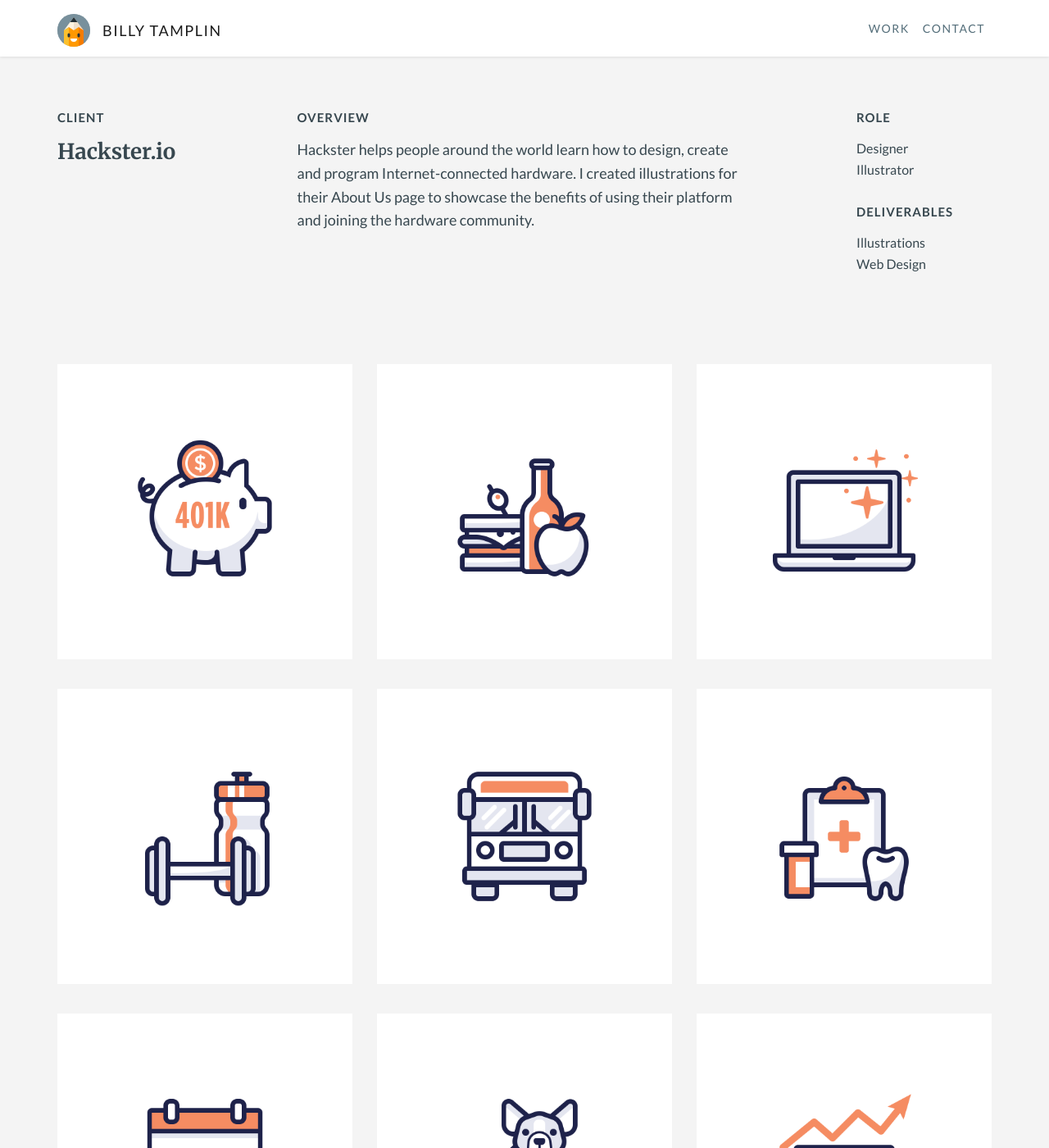
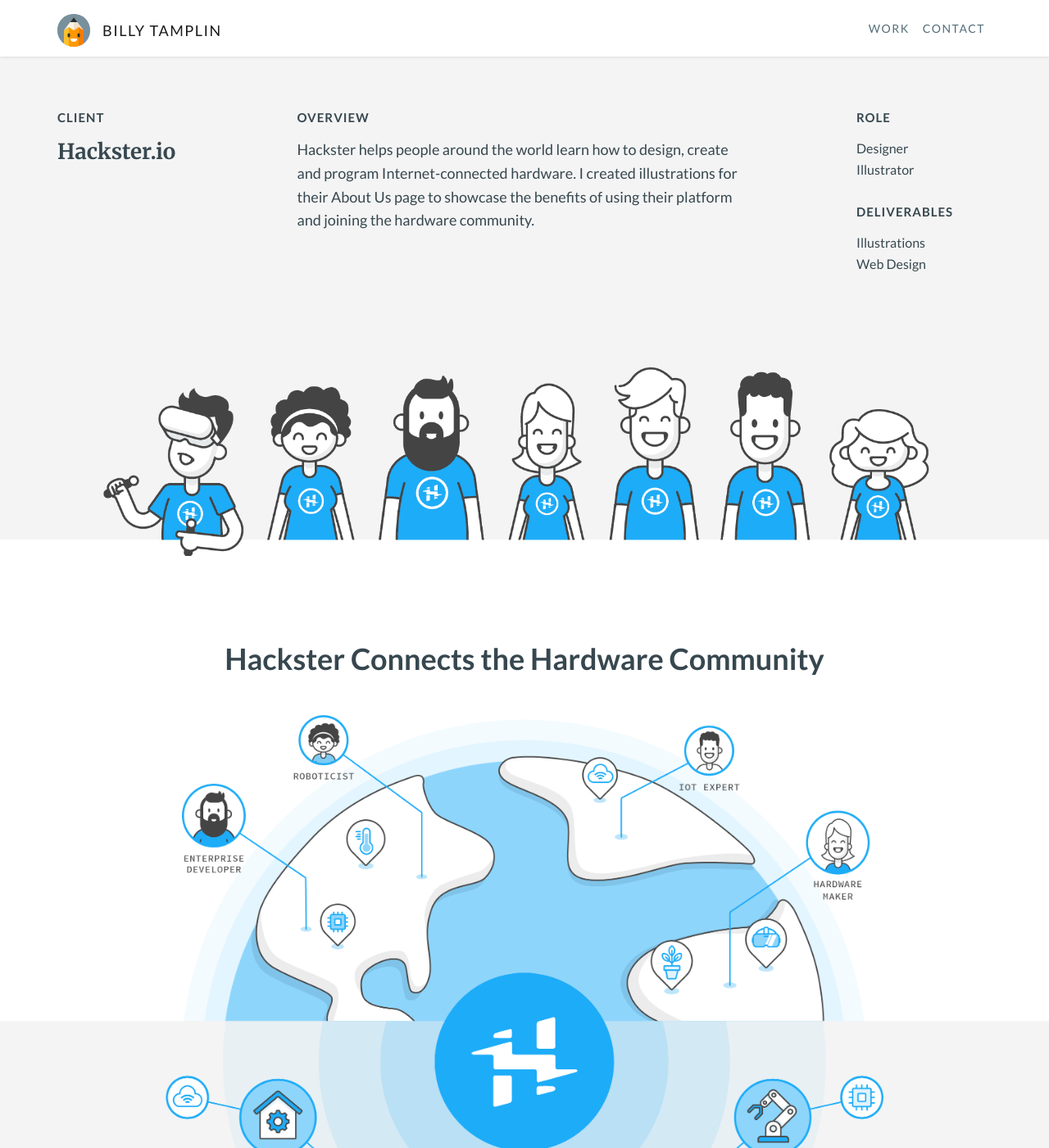
Before and after one commit to btamps/btamps.github.io, a Jekyll site: the page built from _posts/2017-12-19-hackster-illustrations.markdown, in a window 1280 px wide and 1400 px high. Shown: the whole window at 82% size. Built offline with Jekyll 4.4.1, drawn with Linux system fonts in a browser that asks for light colours; nearby versions of some CDN libraries; some of the changed text lies outside the part shown.

Commit message:
added hackster page and assets

```diff
--- a/_posts/2017-12-19-hackster-illustrations.markdown
+++ b/_posts/2017-12-19-hackster-illustrations.markdown
@@ -28,34 +28,66 @@
   </div>
 </div>
 
+<section class="container-fluid people">
+  <div class="container">
+    <div class="row">
+      <figure class="col-12">
+        <img src="../img/hackster/people.png" alt="Hackster Illustrations">
+      </figure>
+    </div>
+  </div>
+</section>
+
+<section class="container-fluid world">
+  <div class="container">
+    <h2>Hackster Connects the Hardware Community</h2>
+    <div class="row">
+      <figure class="col-12">
+        <img src="../img/hackster/world-hero.png" alt="Hackster Illustrations">
+      </figure>
+    </div>
+  </div>
+</section>
+
 <section class="container">
-  <div class="row icons">
-    <figure class="col-6 col-md-4">
-      <img src="../img/workplace-perks/perks-bank.png" alt="Workplace Perk Icons">
-    </figure>
-    <figure class="col-6 col-md-4">
-      <img src="../img/workplace-perks/perks-lunch.png" alt="Workplace Perk Icons">
-    </figure>
-    <figure class="col-6 col-md-4">
-      <img src="../img/workplace-perks/perks-laptop.png" alt="Workplace Perk Icons">
-    </figure>
-    <figure class="col-6 col-md-4">
-      <img src="../img/workplace-perks/perks-gym.png" alt="Workplace Perk Icons">
-    </figure>
-    <figure class="col-6 col-md-4">
-      <img src="../img/workplace-perks/perks-bus.png" alt="Workplace Perk Icons">
-    </figure>
-    <figure class="col-6 col-md-4">
-      <img src="../img/workplace-perks/perks-insurance.png" alt="Workplace Perk Icons">
-    </figure>
-    <figure class="col-6 col-md-4">
-      <img src="../img/workplace-perks/perks-vacation.png" alt="Workplace Perk Icons">
-    </figure>
-    <figure class="col-6 col-md-4">
-      <img src="../img/workplace-perks/perks-dog.png" alt="Workplace Perk Icons">
-    </figure>
-    <figure class="col-6 col-md-4">
-      <img src="../img/workplace-perks/perks-stocks.png" alt="Workplace Perk Icons">
+  <div class="row">
+    <figure class="col drone">
+      <img src="../img/hackster/drone-work.png" alt="Hackster Illustrations">
     </figure>
   </div>
 </section>
+
+<section class="container icons">
+  <h2>Topic Icons</h2>
+  <div class="row justify-content-center">
+    <figure class="col-md-9">
+      <img src="../img/hackster/hackster-about-icons.png" alt="Hackster Illustrations">
+    </figure>
+  </div>
+</section>
+
+<section class="container services">
+  <div class="container">
+    <h2>Service Illustrations</h2>
+    <div class="row">
+      <figure class="col-md-4">
+        <img src="../img/hackster/social-media.png" alt="Hackster Illustrations">
+      </figure>
+      <figure class="col-md-4">
+        <img src="../img/hackster/platform-computer.png" alt="Hackster Illustrations">
+      </figure>
+      <figure class="col-md-4">
+        <img src="../img/hackster/rocket.png" alt="Hackster Illustrations">
+      </figure>
+      <figure class="col-md-4">
+        <img src="../img/hackster/planning.png" alt="Hackster Illustrations">
+      </figure>
+      <figure class="col-md-4">
+        <img src="../img/hackster/contests.png" alt="Hackster Illustrations">
+      </figure>
+      <figure class="col-md-4">
+        <img src="../img/hackster/analytics.png" alt="Hackster Illustrations">
+      </figure>
+    </div>
+  </div>
+</section>
--- a/_sass/custom-page/_hackster.scss
+++ b/_sass/custom-page/_hackster.scss
@@ -1,6 +1,68 @@
 // .oui styles
 .hackster {
+  h2 {
+    text-align: center;
+    font-family: $font-sans;
+  }
+  .people, .icons, .drone, .services {
+    h2 {
+      margin-bottom: 40px;
+      @include responsive(medium-screens) {
+        margin-bottom: 60px;
+      }
+    }
+  }
+  .people {
+    background-image: -owg-linear-gradient(180deg, #f4f4f4 91.3%, #fff 0%);
+    background-image: -webkit-linear-gradient(180deg, #f4f4f4 91.3%, #fff 0%);
+    background-image: -moz-linear-gradient(180deg, #f4f4f4 91.3%, #fff 0%);
+    background-image: -o-linear-gradient(180deg, #f4f4f4 91.3%, #fff 0%);
+    background-image: linear-gradient(180deg, #f4f4f4 91.3%, #fff 0%);
+    margin-bottom: 0;
+    figure {
+      max-width: 1100px;
+      margin: 0 auto;
+      img {
+        margin: 0;
+      }
+    }
+  }
+  .world {
+    background-image: -owg-linear-gradient(180deg, #fff 61%, #f4f4f4 0%);
+    background-image: -webkit-linear-gradient(180deg, #fff 61%, #f4f4f4 0%);
+    background-image: -moz-linear-gradient(180deg, #fff 61%, #f4f4f4 0%);
+    background-image: -o-linear-gradient(180deg, #fff 61%, #f4f4f4 0%);
+    background-image: linear-gradient(180deg, #fff 61%, #f4f4f4 0%);
+    padding-top: 60px;
+    @include responsive(medium-screens) {
+      background-image: -owg-linear-gradient(180deg, #fff 55.7%, #f4f4f4 0%);
+      background-image: -webkit-linear-gradient(180deg, #fff 55.7%, #f4f4f4 0%);
+      background-image: -moz-linear-gradient(180deg, #fff 55.7%, #f4f4f4 0%);
+      background-image: -o-linear-gradient(180deg, #fff 55.7%, #f4f4f4 0%);
+      background-image: linear-gradient(180deg, #fff 55.7%, #f4f4f4 0%);
+      padding-top: 100px;
+    }
+    figure {
+      max-width: 1100px;
+      margin: 0 auto;
+    }
+  }
+  .drone {
+    background: white;
+    padding: 60px 0;
+    @include responsive(medium-screens) {
+      padding: 100px 0;
+    }
+  }
   .icons {
+    margin-top: 60px;
+    margin-bottom: 60px;
+    @include responsive(medium-screens) {
+      margin-top: 100px;
+      margin-bottom: 100px;
+    }
+  }
+  .services {
     figure {
       margin-bottom: 20px;
     }
```
Also changed, not shown: img/hackster/analytics.png (added), img/hackster/contests.png (added), img/hackster/drone-work.png (added), img/hackster/hackster-about-icons.png (added), img/hackster/people.png (added), img/hackster/planning.png (added), img/hackster/platform-computer.png (added), img/hackster/rocket.png (added), img/hackster/social-media.png (added), img/hackster/world-hero.png (added).
